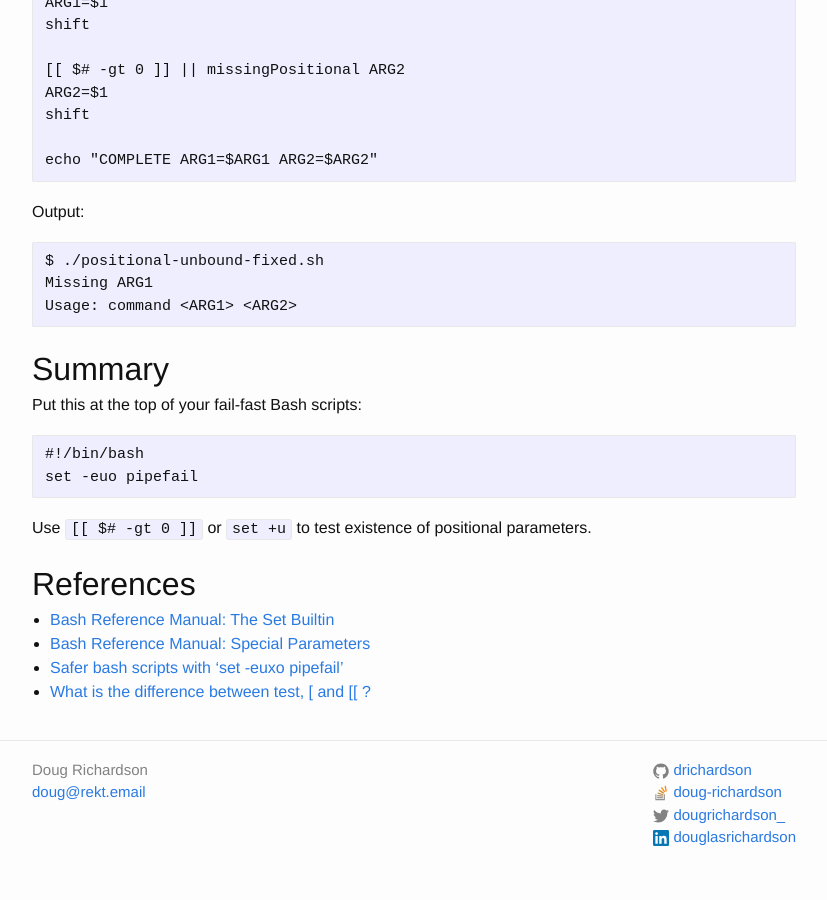
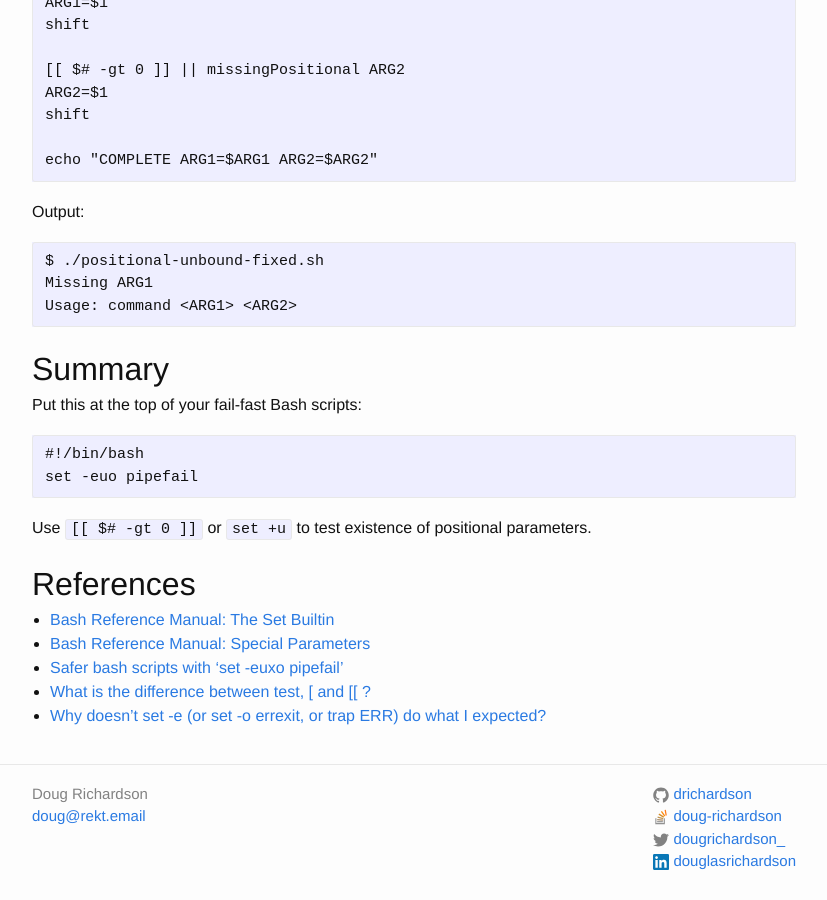
Before and after one commit to drichardson/dougrichardson.us, a Jekyll site: the page built from site/_posts/2018-08-03-fail-fast-bash-scripting.markdown, in a window 1280 px wide and 900 px high, scrolled down 3222 px. Shown: the whole window, without its empty margins (226-1053 px from the left). Built offline with Jekyll 4.4.1, drawn with Linux system fonts in a browser that asks for light colours; before the commit the page ends 4098 px from its top, so only the background shows below that.

Commit message:
Add reference

```diff
--- a/site/_posts/2018-08-03-fail-fast-bash-scripting.markdown
+++ b/site/_posts/2018-08-03-fail-fast-bash-scripting.markdown
@@ -167,3 +167,4 @@
 - [Bash Reference Manual: Special Parameters](https://www.gnu.org/software/bash/manual/html_node/Special-Parameters.html#Special-Parameters)
 - [Safer bash scripts with 'set -euxo pipefail'](https://vaneyckt.io/posts/safer_bash_scripts_with_set_euxo_pipefail/)
 - [What is the difference between test, \[ and \[\[ ?](https://mywiki.wooledge.org/BashFAQ/031)
+- [Why doesn't set -e (or set -o errexit, or trap ERR) do what I expected?](https://mywiki.wooledge.org/BashFAQ/105)
```
